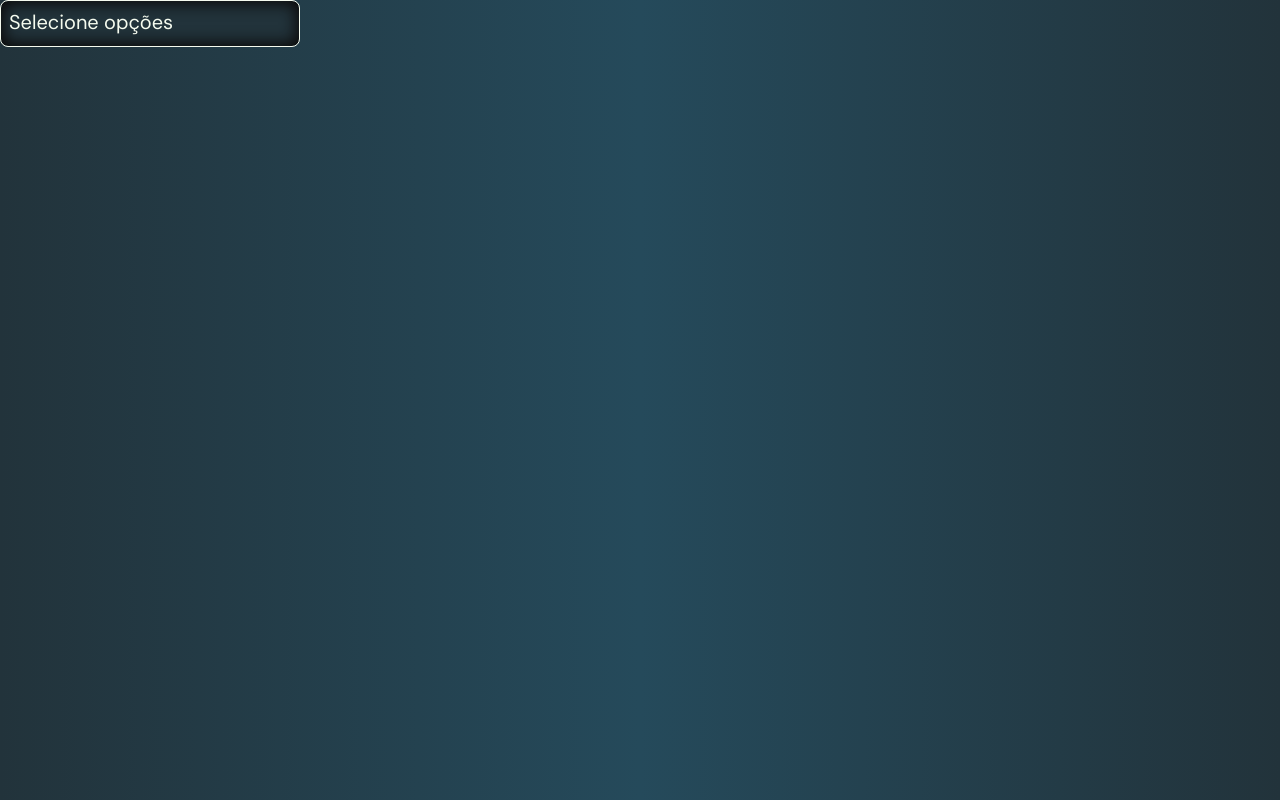
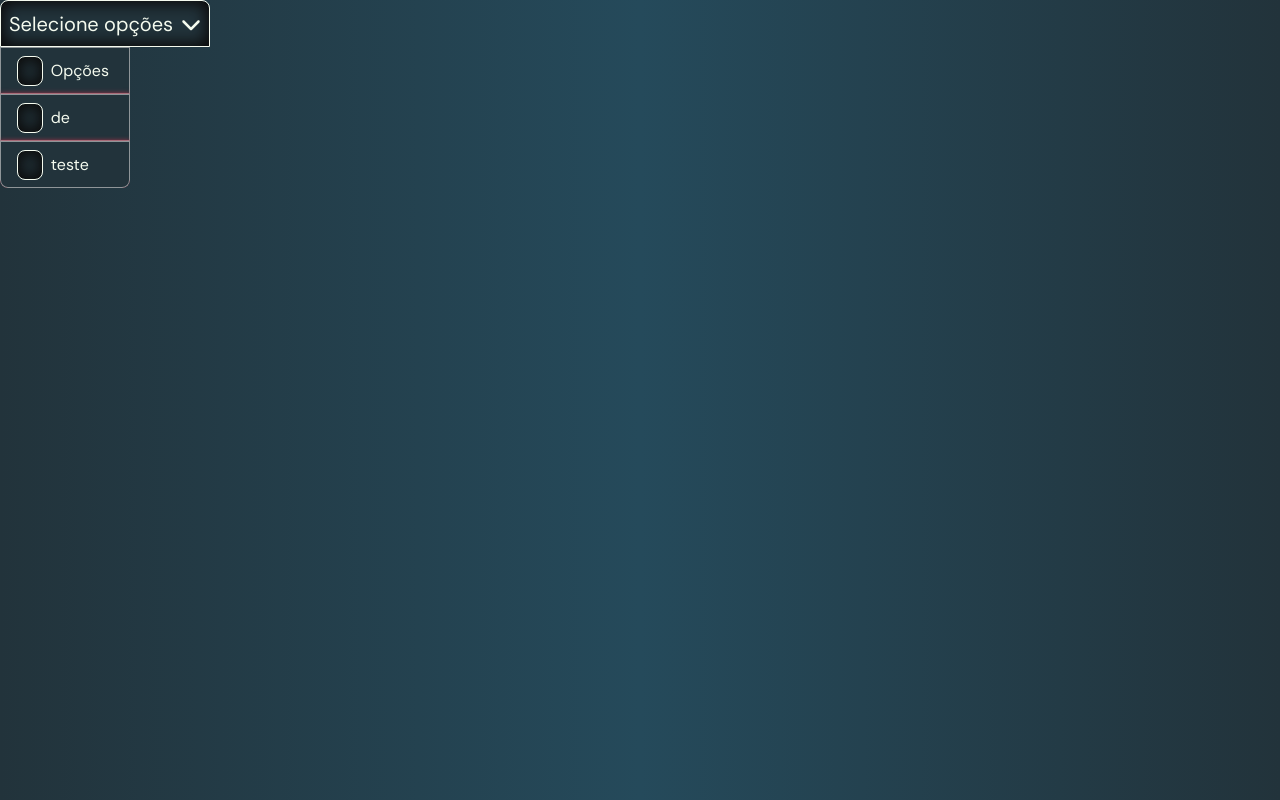
Before and after one commit to stephanyjustino/sustentare-dashboard, a React (Create React App) app: page /test in a window 1280 px wide. Both pictures are taken after a click on the element "Selecione opções". Built offline with nearby package versions, Linux system fonts and the light colour scheme; a web font is replaced by a local one.

Commit message:
8 - Posicionando contâiner das opções de maneira absoluta + adicionando ícone de seta.

```diff
--- a/src/components/CheckableList/CheckableList.jsx
+++ b/src/components/CheckableList/CheckableList.jsx
@@ -11,7 +11,7 @@ export default function CheckableList({textoBase = "Selecione opções", opcoes
     const ref = useRef({})
 
     // useState e variável de classe dinâmica para controlar a abertura ou não do menu.
-    const [expandido, setExpandido] = useState(true);
+    const [expandido, setExpandido] = useState(false);
     let classeExpandido = expandido ? styles.expandido : ""
 
     function selecionarOpcao(o){
@@ -28,7 +28,10 @@ export default function CheckableList({textoBase = "Selecione opções", opcoes
 
     return(
         <div className={styles.checkableList + " " + classeExpandido}>
-            <span onClick={()=>setExpandido(!expandido)}>{textoBase}</span>
+            <span onClick={()=>setExpandido(!expandido)}>
+                {textoBase}
+                <FontAwesomeIcon icon={"chevron-down"}/>
+            </span>
             <div className={styles.opcoes}>
                 {/*Mapeamos um span para cada opção informada*/}
                 {opcoes.map((o) =>{
@@ -45,7 +48,7 @@ export default function CheckableList({textoBase = "Selecione opções", opcoes
                             <span className={styles.checkbox}>
                                 <FontAwesomeIcon icon={"check"}/>
                             </span>
-                            {o}
+                            <p>{o}</p>
                         </span>
                     )
                 })}
--- a/src/components/CheckableList/checkableList.module.css
+++ b/src/components/CheckableList/checkableList.module.css
@@ -1,7 +1,7 @@
 .checkableList {
     display: flex;
     flex-direction: column;
-    width: 100%;
+    width: fit-content;
     border-radius: 8px;
     > span {
         border-radius: inherit;
@@ -22,27 +22,49 @@ o selecionado ou as opções. */
     padding: 8px;
 }
 .checkableList > span, .opcoes > span{
+    display: flex;
     height: 47px;
+}
+.checkableList > span{
+    flex-direction: row;
+    align-items: center;
+    gap: 8px;
 }
 
 /* Aplica display none, a menos que a classe expandido esteja ativa*/
 .opcoes{
     display: none;
+    max-height: 300px;
+    overflow-y: scroll;
 }
 .expandido > .opcoes{
+    position: absolute;
+    top: 47px;
     display: flex;
     flex-direction: column;
 }
 
 /* Borda e sombra para as opções*/
 .opcoes > span{
+    width: 100%;
     display: flex;
     flex-direction: row;
     align-items: center;
     justify-content: space-between;
+    gap: 8px;
     border: var(--borda-cinza);
     box-shadow: var(--sombra-vermelha);
     padding: 0 16px;
+    flex-shrink: 0;
+}
+
+.opcoes p{
+    width: 100%;
+    max-width: 200px;
+    font-size: 0.8em;
+    text-overflow: ellipsis;
+    overflow: hidden;
+    white-space: nowrap;
 }
 
 /* Define que tanto o contâiner de opções quanto seu último item tem
```
